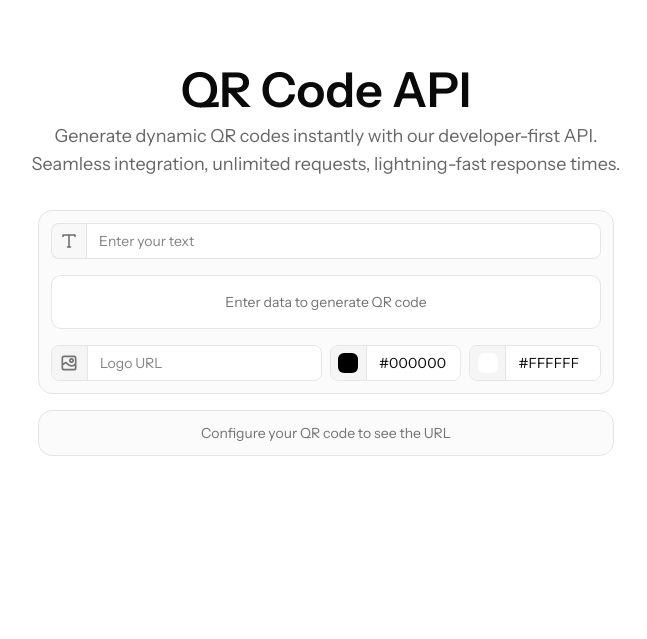
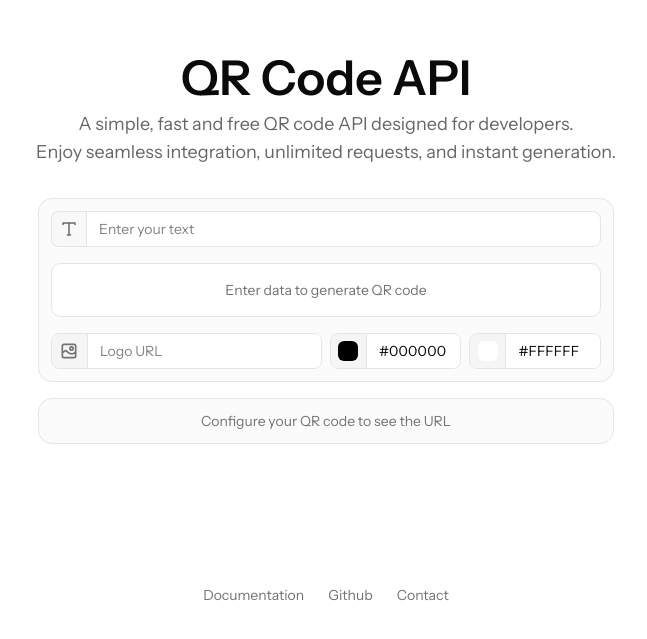
Before and after one commit to chroxify/tinyqrc, a Next.js app in the folder apps/web/: page / in a window 1280 px wide. Shown: the part 139-778 px from the top of the page, without its empty margins (314-961 px from the left). Built offline with nearby package versions, Linux system fonts and the light colour scheme.

Commit message:
feat: add footer

```diff
--- a/apps/web/app/page.tsx
+++ b/apps/web/app/page.tsx
@@ -1,17 +1,18 @@
 import { QRCodeUrl } from "@/components/QRCodeUrl";
 import { QRCodeCard } from "@/components/QRCodeCard";
+import Link from "next/link";
 
 export default function Home() {
   return (
-    <div className="grid grid-rows-[20px_1fr_20px] items-center justify-items-center min-h-[100dvh] p-4 sm:p-8 pb-20 gap-16 ">
+    <div className="grid grid-rows-[20px_1fr_20px] items-center justify-items-center min-h-[100dvh] p-4 sm:p-8 pb-10 sm:pb-14 gap-16 ">
       <main className="flex flex-col gap-8 row-start-2 items-center">
         {/* Title and description */}
         <div className="flex flex-col gap-2 items-center max-w-2xl text-center">
           <h1 className="text-4xl sm:text-5xl font-semibold">QR Code API</h1>
           <h2 className="sm:text-lg text-black/60 font-normal">
-            Generate dynamic QR codes instantly with our developer-first API.
-            <br className="hidden sm:block" /> Seamless integration, unlimited
-            requests, lightning-fast response times.
+            A simple, fast and free QR code API designed for developers.
+            <br className="hidden sm:block" /> Enjoy seamless integration,
+            unlimited requests, and instant generation.
           </h2>
         </div>
 
@@ -20,7 +21,26 @@ export default function Home() {
           <QRCodeUrl />
         </div>
       </main>
-      <footer className="row-start-3 flex gap-6 flex-wrap items-center justify-center" />
+      <footer className="row-start-3 flex gap-6 flex-wrap items-center justify-center">
+        <Link
+          href="https://go.tinyqrc.com/docs"
+          className="text-sm text-muted-foreground hover:text-foreground hover:underline transition-all duration-200"
+        >
+          Documentation
+        </Link>
+        <Link
+          href="https://go.tinyqrc.com/github"
+          className="text-sm text-muted-foreground hover:text-foreground hover:underline transition-all duration-200"
+        >
+          Github
+        </Link>
+        <Link
+          href="https://go.tinyqrc.com/contact"
+          className="text-sm text-muted-foreground hover:text-foreground hover:underline transition-all duration-200"
+        >
+          Contact
+        </Link>
+      </footer>
     </div>
   );
 }
```
